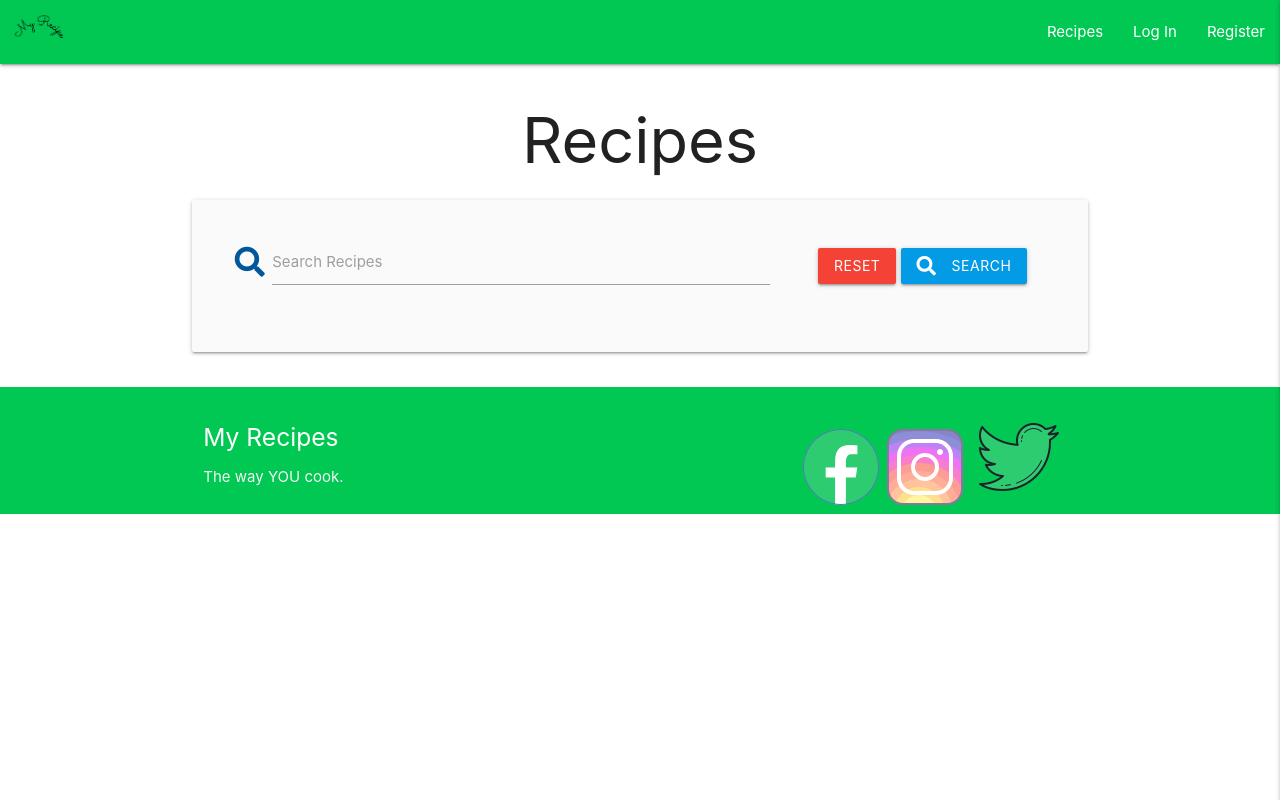
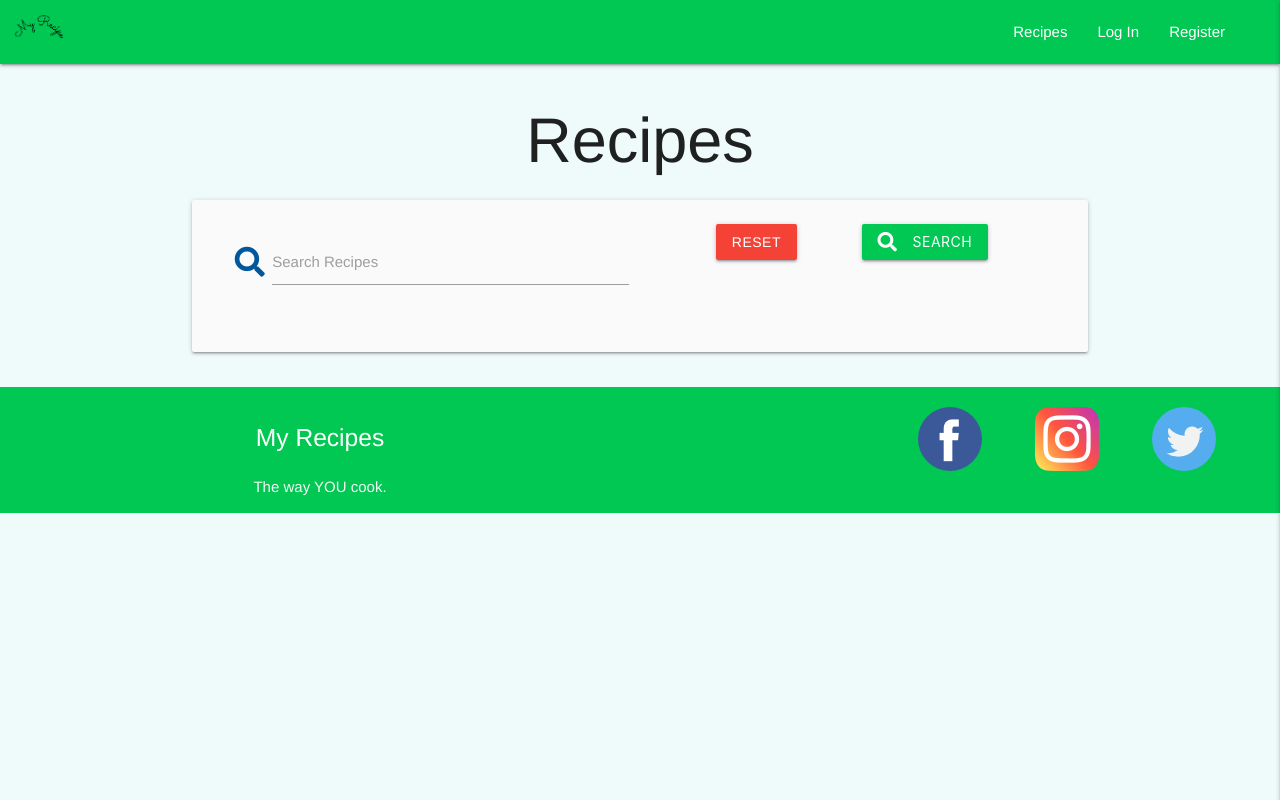
Before and after one commit to alexeykuz-sys/MyRecipe-MS3, a Flask app: page / in a window 1280 px wide. Run offline with Flask 2, Linux system fonts and the light colour scheme; data that the repository does not hold is empty; some libraries are stand-ins or nearby versions.

Commit message:
add footer

```diff
--- a/static/css/style.css
+++ b/static/css/style.css
@@ -1,4 +1,25 @@
 @import url('https://fonts.googleapis.com/css2?family=Lato:wght@400;700&display=swap');
+
+* {
+  padding: 0;
+  border: 0;
+}
+
+html {
+  box-sizing: border-box;
+  height: auto;
+  width: auto;
+}
+
+body {
+  font-family: "Spartan", Helvetica, sans-serif;
+  min-height: 100vh;
+  font-size: 15px;
+  background-color: #effafa;
+}
+.nav-wrapper ul{
+    margin-right: 40px;
+}
 
 nav a img {
     width:60px;
@@ -10,14 +31,33 @@ nav a img {
     line-height: 2;
 }
 
+.field-wrapper{
+    display: block;
+}
+
+
+.button-wrapper {
+    display: flex;
+    flex-direction: row;
+    justify-content: space-evenly;
+    margin: 0 auto;
+}
+
+
 .card{
-    width: 300px;
-    height:350px;
+    /* width: 250px; */
+    height:250px;
     border-radius: 10px;
+    display: flex;
+   flex-direction: column;
+   justify-content: space-evenly;
 
 }
 
 .card-content {
+    text-align: center;
+    position: absolute;
+
     text-align: center;
 }
 .card-image img {
@@ -26,13 +66,14 @@ nav a img {
 
 .card .card-content p {
     margin: 0;
-    font-size: 20px;
+    font-size: 15px;
     font-weight: 500;
     letter-spacing: 0.5px;
 }
 
 .card-details{
-    display: flex;
+     display: grid;
+    grid-template-columns: repeat(2, 1fr) ;
     align-items: center;
     justify-content: space-evenly;
 }
@@ -51,3 +92,17 @@ nav a img {
 .card-span{
     font-weight: 700;
 }
+
+.footer-text {
+    margin-left: 20px;
+    display: flex;
+    align-items: center;
+    justify-content: center;
+    flex-direction: column;
+}
+
+.social-icons {
+    display: flex;
+    justify-content: space-evenly;
+
+}
--- a/templates/base.html
+++ b/templates/base.html
@@ -64,16 +64,16 @@
     {% endblock %}
     </div>
         <footer class="page-footer green accent-4">
-          <div class="container">
+          <div class="container-fluid">
             <div class="row">
-              <div class="col l6 s12">
+              <div class="col l6 s12 footer-text">
                 <h5 class="white-text">My Recipes</h5>
                 <p class="grey-text text-lighten-4">The way YOU cook.</p>
               </div>
-              <div class="col l4 offset-l2 s12">
-                <img src="../static/images/icons8-facebook-80.png">
-                <img src="../static/images/icons8-instagram-80.png">
-                <img src="../static/images/icons8-twitter-100.png">
+              <div class="col l4 offset-l2 s12 social-icons">
+                <img src="../static/images/facebook.png">
+                <img src="../static/images/instagram.png">
+                <img src="../static/images/twitter.png">
               </div>
             </div>
           </div>
--- a/templates/recipes.html
+++ b/templates/recipes.html
@@ -4,17 +4,20 @@
     <h1 class="center-align">Recipes</h1>
     <div class="row card-panel grey lighten-5">
         <form action="{{ url_for('search') }}" method="post" class="col s12">
-            <div class="row valign-wrapper center-align">
-                <div class="input-field col s12 m8">
+            <div class="row  center-align">
+                <div class="field-wrapper">
+                    <div class="input-field col s12 m6">
                         <i class="fas fa-search prefix light-blue-text text-darken-4"></i>
                         <input type="text" name="query" id="query" minlength="3" class="validate" required>
                         <label for="query">Search Recipes</label>
                     </div>
-                <div class="col s12 m4">
+
+                    <div class="col s12 m6  valign-wrapper button-wrapper">
                         <a href="{{ url_for('get_recipes') }}" class="red btn text-shadow">Reset</a>
-                    <button type="submit" class="light-blue darken-1 btn text-shadow">
+                        <button type="submit" class="green accent-4 ml-3 darken-1 btn text-shadow">
                             <i class="fas fa-search left"></i> Search
                         </button>
+                    </div>
                     </div>
             </div>
         </form>
@@ -23,18 +26,18 @@
     <div class="row">
         {% for recipe in recipes %}
             <div class="col s12 m4">
-                <div class="card">
+                <div class="card hoverable">
                     <div class="card-image">
-                        {% if recipe_img_URL in recipes %}
+                        <p class="card-content">{{recipe.recipe_name }}</p>
+                        {% if recipe in recipes %}
                             <img src="{{recipe.receipe_image_URL }}">
                         {% else %}
                             <img src="../static/images/myRecipeLogo.png">
                         {% endif %}
 
                     </div>
-                    <div class="card-content">
-                        <p>{{recipe.recipe_name }}</p>
-                    </div>
+                    <!-- <div >
+                    </div> -->
                     <div class="card-details">
                         <p class="cook-time">Cook Time<span class="card-span">{{recipe.recipe_time }}</span></p>
                         <p class="servings">Serves<span class="card-span">{{recipe.recipe_serving }}</span></p>
```
Also changed, not shown: static/images/facebook.png (added), static/images/icons8-facebook-16.png (deleted), static/images/icons8-facebook-80.png (deleted), static/images/icons8-instagram-80.png (deleted), static/images/icons8-twitter-100.png (deleted), static/images/icons8-twitter-400.png (deleted), static/images/instagram.png (added), static/images/twitter.png (added). Lines whose indentation alone changed are shown as unchanged.
